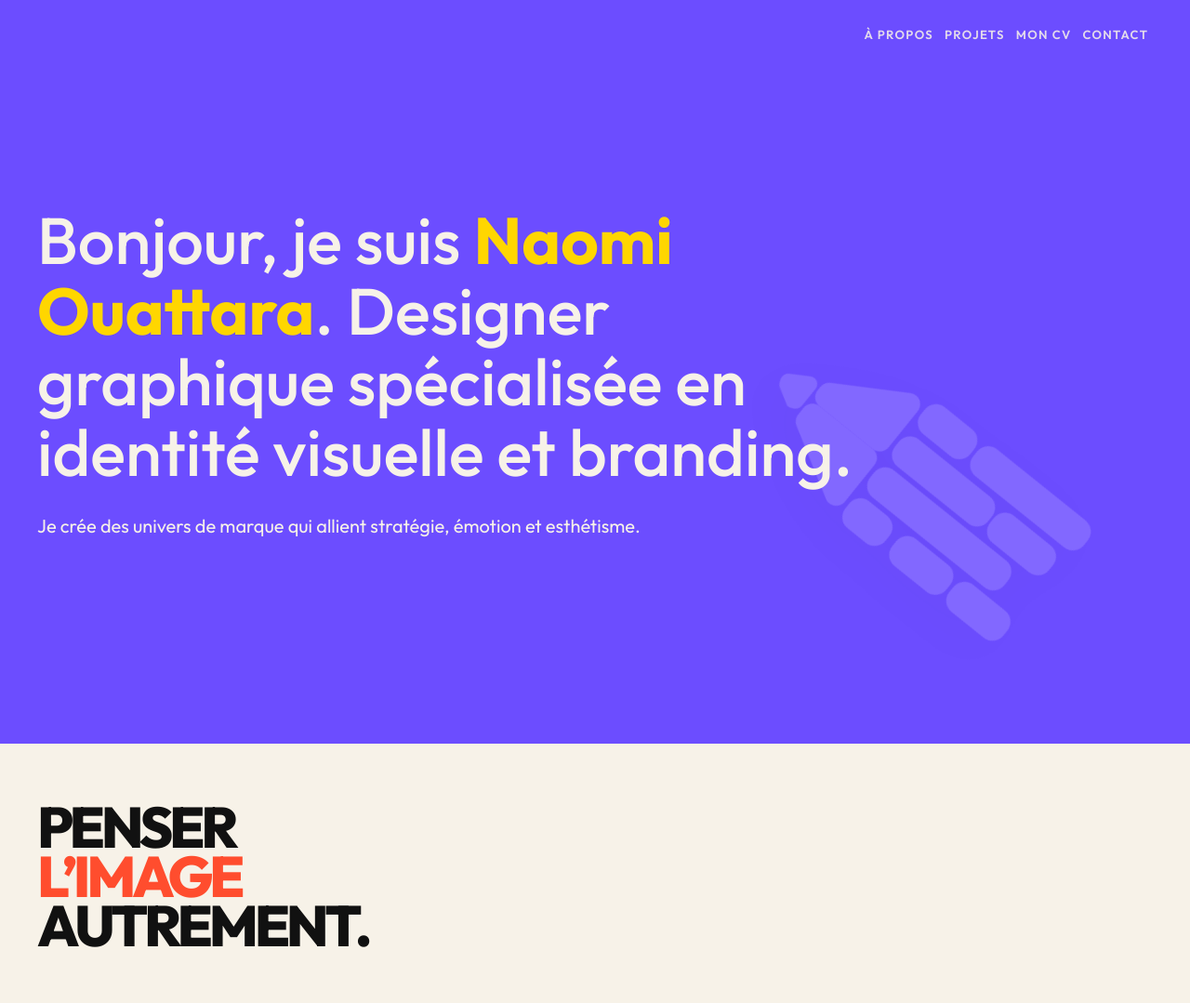
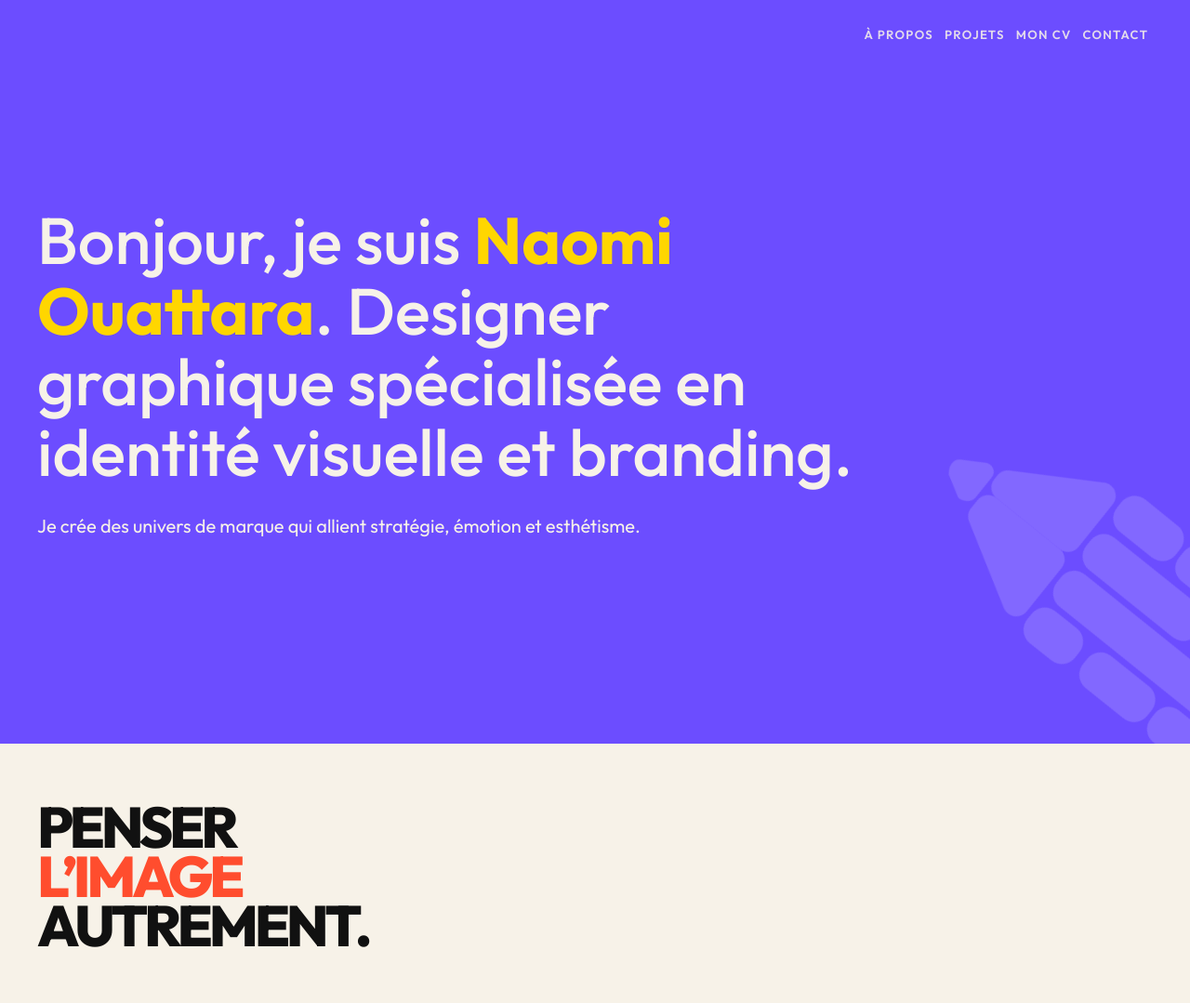
Before and after one commit to MarcelAssie/NaomiOuattara-Portfolio, a Django app: page / in a window 1280 px wide. Shown: the top 1079 px of the page at 93% size. Run offline with Django 5.2, Linux system fonts and the light colour scheme; some libraries are stand-ins or nearby versions.

Commit message:
Refactor welcome.html for improved layout and visual consistency

```diff
--- a/home/templates/home/welcome.html
+++ b/home/templates/home/welcome.html
@@ -41,10 +41,10 @@
         </div>
     </div>
 
-    <div class="pointer-events-none absolute right-[-5rem] bottom-[-3rem] hidden h-[34rem] w-[40rem] lg:block">
+    <div class="pointer-events-none absolute right-[-13rem] bottom-[-14rem] hidden h-[34rem] w-[40rem] lg:block">
         <img src="{% static 'assets/images/Crayons site web -01.svg' %}"
              alt=""
-             class="absolute right- bottom-0 w-[32rem] rotate-[65deg] opacity-15 drop-shadow-[0_18px_30px_rgba(17,17,17,0.16)]">
+             class="absolute right-0 bottom-0 w-[38rem] rotate-[65deg] opacity-[0.15] drop-shadow-[0_18px_30px_rgba(17,17,17,0.01)]">
     </div>
 
 </section>
```
